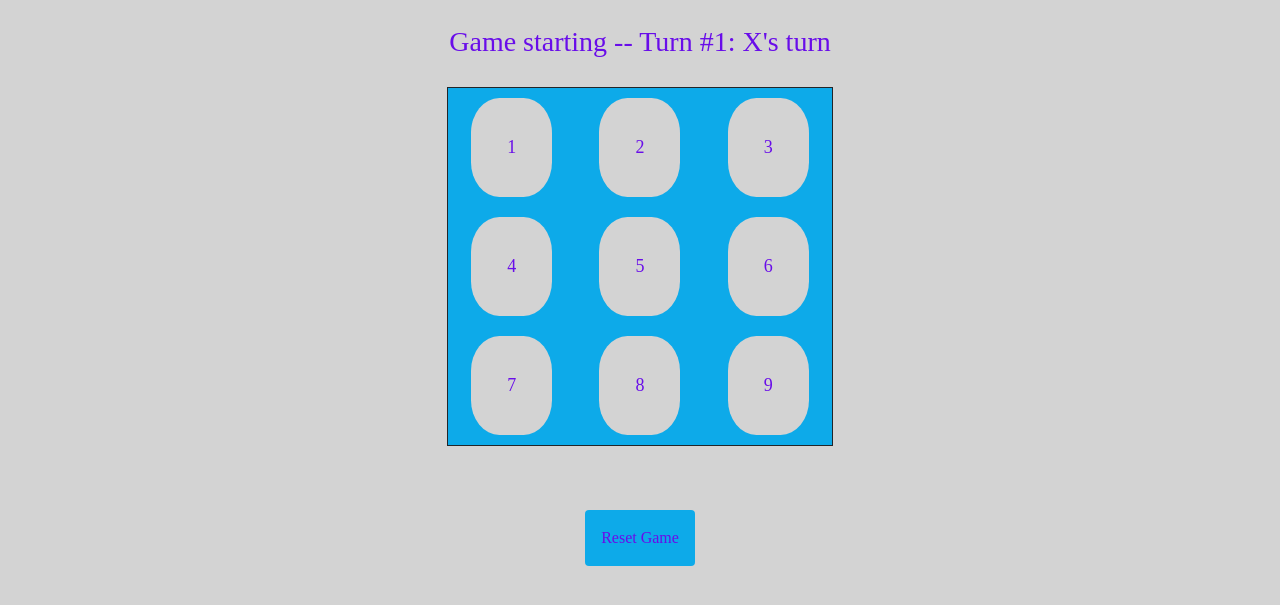
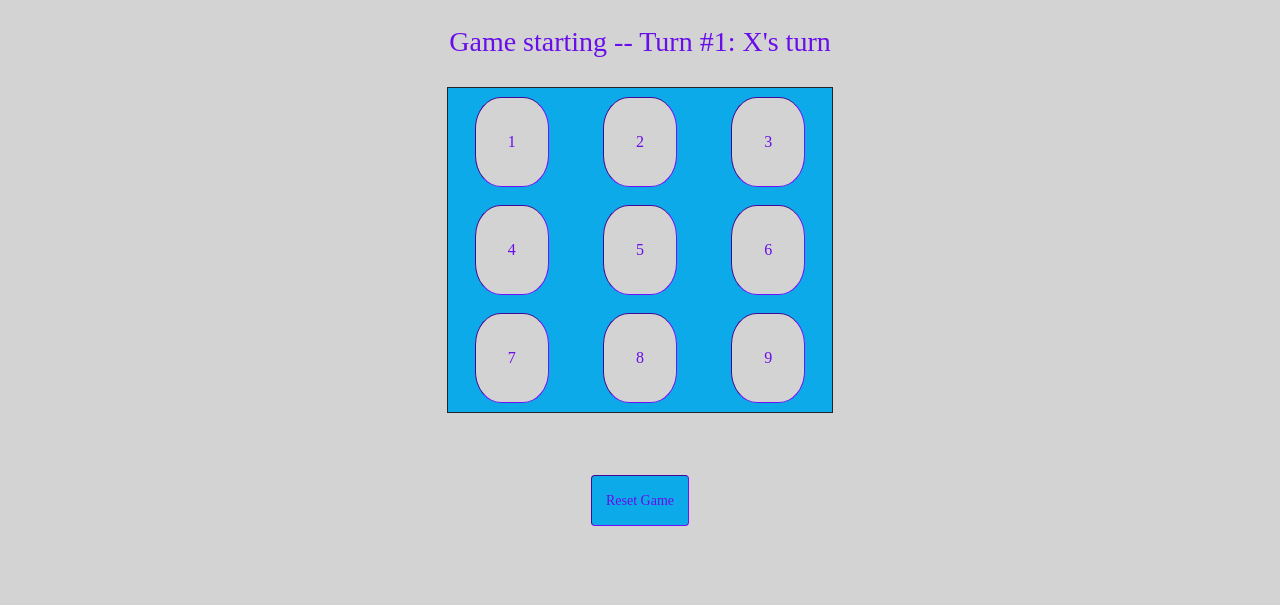
Before and after one commit to sw-dev-lisa-s-nh/FrontEnd-Week5, a website: page FE-Week5-HW/index.html in a window 1280 px wide. Shown: the part 131-736 px from the top of the page. Drawn offline with nearby package versions, Linux system fonts and the light colour scheme.

Commit message:
updated tic-tac-toe game

```diff
--- a/FE-Week5-HW/main.css
+++ b/FE-Week5-HW/main.css
@@ -30,16 +30,18 @@ h3 {
 }
 button {
     border: rgb(3, 41, 56);
+    border-color:rgb(105, 13, 233);
+    border-style: inset;
+    border-width: 1px;
 }
 
 .button-1 {
-    border-color: rgb(0, 9, 12);
     background-color: lightgrey;
     border-radius: 35%;
     padding: 2em;
     margin: 0.5em;
     color:  rgb(105, 13, 233);
-    font-size: 18px;
+    font-size: 16px;
     text-shadow: gray;
     font-weight: 5;
 }
@@ -47,14 +49,14 @@ button {
 .button-1:hover {
     background-color: white;
     color:  rgb(105, 13, 233);
+    border-color:rgb(105, 13, 233);
     box-shadow: 0 12px 16px 0 rgba(0,0,0,0.24), 0 17px 50px 0 rgba(0,0,0,0.19);
 }
 
 .button-2 {
-    border-color: rgb(0, 5, 7);
     background-color: rgb(13, 170, 233);
     color:  rgb(105, 13, 233);
-    font-size: 16px;
+    font-size: 14px;
     text-shadow: gray;
     margin: 1em;
     padding: 1em;
@@ -64,5 +66,6 @@ button {
 .button-2:hover {
     background-color: white;
     color:  rgb(105, 13, 233);
+    border-color:rgb(105, 13, 233);
     box-shadow: 0 12px 16px 0 rgba(0,0,0,0.24), 0 17px 50px 0 rgba(0,0,0,0.19);
 }
```
Also changed, not shown: FE-Week5-HW/index.html (+1 -1 lines).
